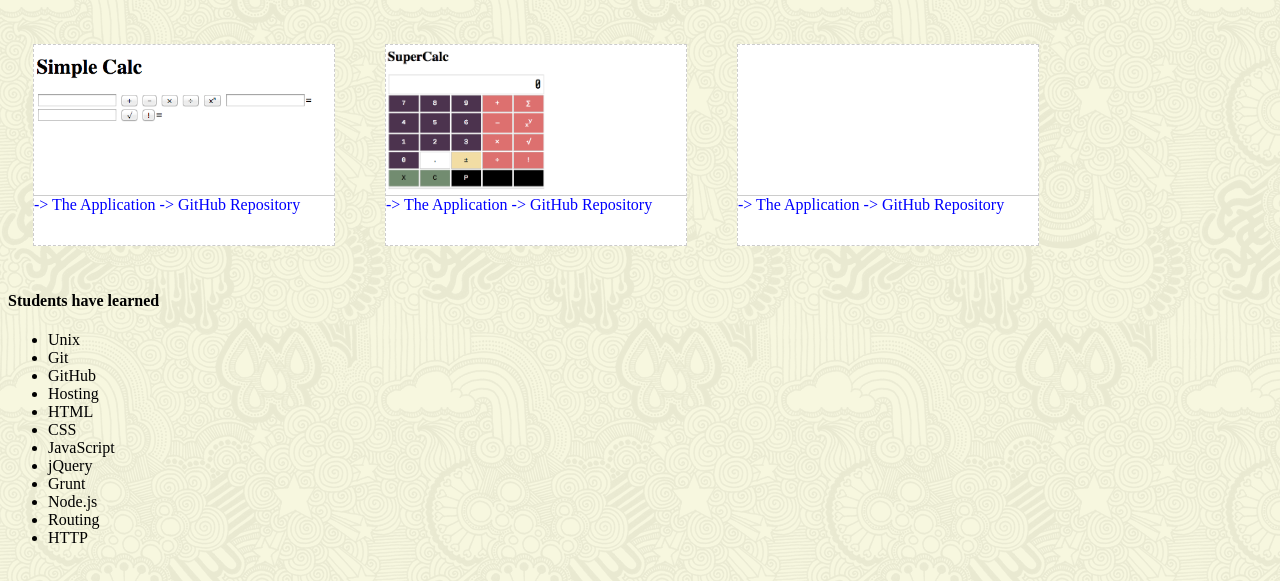
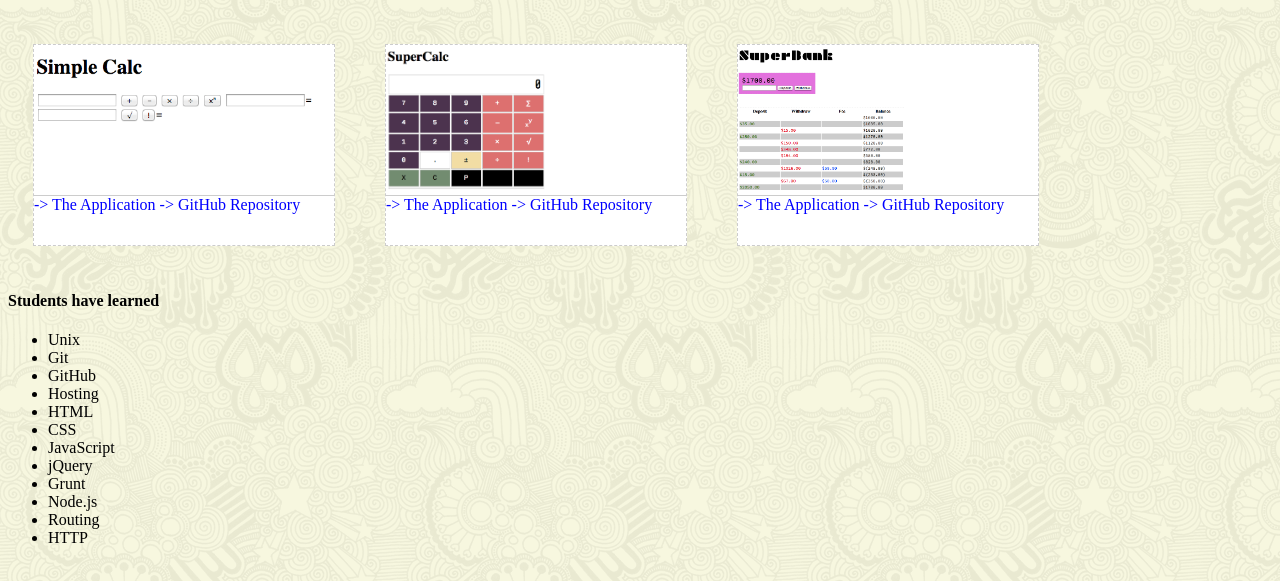
Before and after one commit to nss-cohort-2014-04-07/nss-cohort-2014-04-07.github.io, a plain HTML site: page index.html in a window 1280 px wide. Shown: the part 61-642 px from the top of the page. Drawn offline with Linux system fonts and the light colour scheme.

Commit message:
super bank image

```diff
--- a/css/style.css
+++ b/css/style.css
@@ -29,6 +29,10 @@ body{
   background-image: url("../images/super-calc.png");
 }
 
+#portfolio > .item:nth-child(3) > .photo{
+  background-image: url("../images/super-bank.png");
+}
+
 #portfolio > .item > meta{
   font-family: 'Anonymous Pro';
   font-size: 13px;
```
